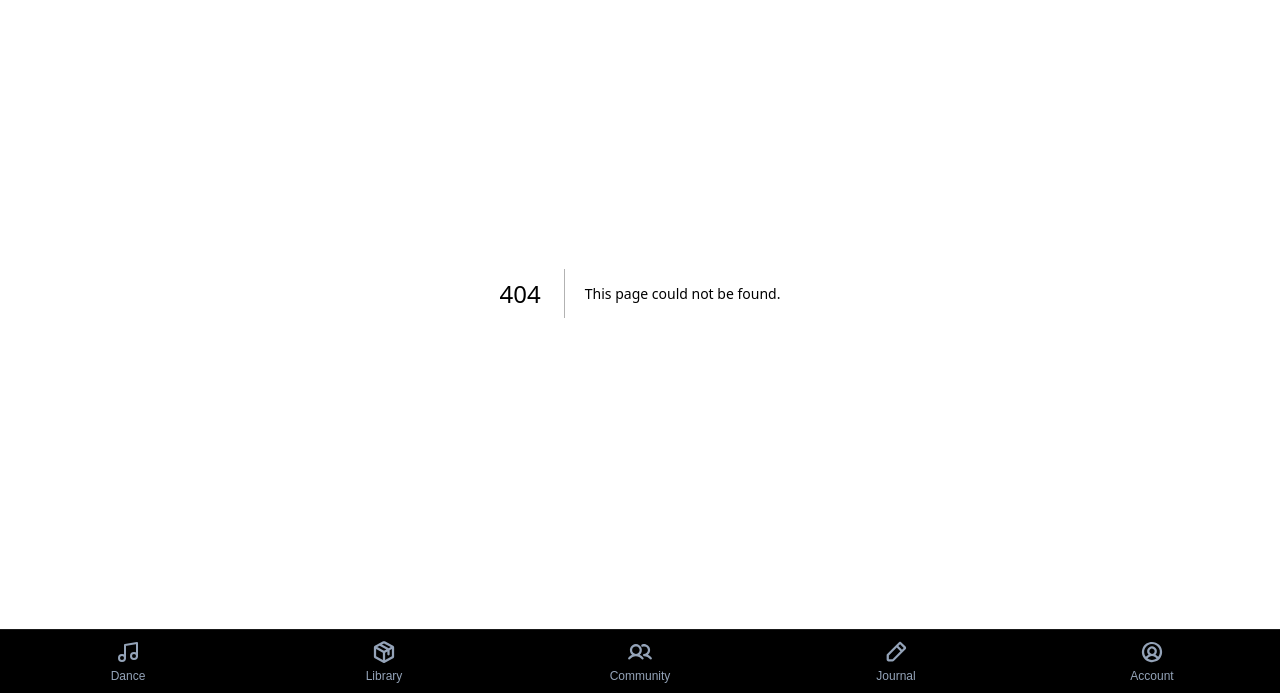
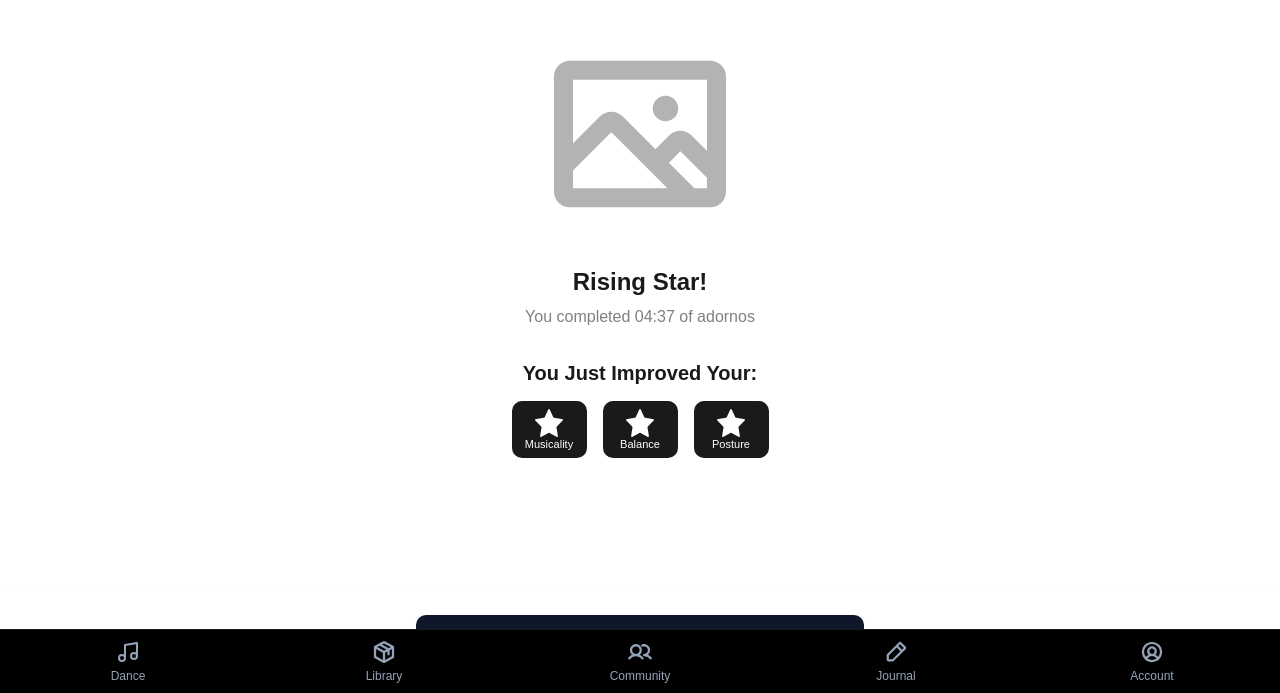
Before and after one commit to orangedrum/ytapp, a Next.js app: page /practice/celebration in a window 1280 px wide. Before the commit this address had no page. Shown: the part 107-800 px from the top of the page. Built offline with nearby package versions, Linux system fonts and the light colour scheme; a web font is replaced by a local one.

Commit message:
celebratory pg take 1

```diff
--- /dev/null
+++ b/app/practice/celebration/page.tsx
@@ -0,0 +1,77 @@
+import React from "react";
+import Link from "next/link";
+import { Button } from "@/components/ui/button";
+import { StarFilledIcon } from "@/components/ui/icons";
+import { cn } from "@/lib/utils";
+
+// Reusing the card style from SelectableCard but for display only
+const StatCard = ({ label }: { label: string }) => (
+  <div className="flex flex-col items-center justify-center w-[75px] h-[57px] rounded-[10px] border-2 border-foreground bg-foreground p-1">
+    <div className="h-8 w-8 flex items-center justify-center">
+      <StarFilledIcon className="w-7 h-7 text-background" />
+    </div>
+    <p className="text-[11px] font-medium text-center text-background leading-tight">
+      {label}
+    </p>
+  </div>
+);
+
+interface CelebrationPageProps {
+  searchParams: { [key: string]: string | string[] | undefined };
+}
+
+export default function CelebrationPage({ searchParams }: CelebrationPageProps) {
+  const time = typeof searchParams.time === 'string' ? searchParams.time : "04:37";
+  const category = typeof searchParams.category === 'string' ? searchParams.category : "adornos";
+
+  return (
+    <div className="flex flex-col min-h-screen bg-background relative overflow-hidden">
+
+      {/* Main Content - Centered Vertically */}
+      <div className="flex-1 flex flex-col items-center justify-center w-full max-w-md mx-auto px-6 pb-24 gap-8">
+
+        {/* Celebration Image Placeholder */}
+        <div className="relative w-[204px] h-[204px]">
+           <svg width="204" height="204" viewBox="0 0 204 204" fill="none" xmlns="http://www.w3.org/2000/svg" className="w-full h-full">
+            <path d="M114.75 76.5C114.75 73.9783 115.498 71.5132 116.899 69.4165C118.3 67.3198 120.291 65.6856 122.621 64.7205C124.951 63.7555 127.514 63.503 129.987 63.995C132.461 64.4869 134.732 65.7013 136.516 67.4844C138.299 69.2675 139.513 71.5393 140.005 74.0126C140.497 76.4859 140.244 79.0495 139.279 81.3792C138.314 83.709 136.68 85.7002 134.584 87.1012C132.487 88.5022 130.022 89.25 127.5 89.25C124.118 89.25 120.875 87.9067 118.484 85.5156C116.093 83.1245 114.75 79.8815 114.75 76.5ZM188.062 44.625V159.375C188.062 163.602 186.383 167.656 183.395 170.645C180.406 173.633 176.352 175.312 172.125 175.312H31.875C27.6481 175.312 23.5943 173.633 20.6055 170.645C17.6166 167.656 15.9375 163.602 15.9375 159.375V44.625C15.9375 40.3981 17.6166 36.3443 20.6055 33.3555C23.5943 30.3666 27.6481 28.6875 31.875 28.6875H172.125C176.352 28.6875 180.406 30.3666 183.395 33.3555C186.383 36.3443 188.062 40.3981 188.062 44.625ZM35.0625 47.8125V111.339L62.0447 84.3572C65.0334 81.3694 69.0864 79.6909 73.3125 79.6909C77.5386 79.6909 81.5916 81.3694 84.5803 84.3572L117.388 117.141L131.078 103.458C134.067 100.47 138.12 98.792 142.346 98.792C146.572 98.792 150.625 100.47 153.614 103.458L168.938 118.806V47.8125H35.0625ZM35.0625 156.188H129.365L73.3125 100.135L35.0625 138.385V156.188ZM168.938 156.188V145.828L142.346 119.236L130.911 130.688L156.411 156.188H168.938Z" fill="#B3B3B3"></path>
+          </svg>
+        </div>
+
+        {/* Text Content */}
+        <div className="flex flex-col items-center gap-2 text-center">
+          <h2 className="text-h3 font-semibold text-foreground">
+            Rising Star!
+          </h2>
+          <p className="text-body1Medium text-muted-foreground">
+            You completed {time} of {category}
+          </p>
+        </div>
+
+        {/* Stats Section */}
+        <div className="flex flex-col items-center gap-4 w-full">
+          <h3 className="text-h4 font-semibold text-foreground text-center">
+            You Just Improved Your:
+          </h3>
+          <div className="flex items-center justify-center gap-4 w-full">
+            <StatCard label="Musicality" />
+            <StatCard label="Balance" />
+            <StatCard label="Posture" />
+          </div>
+        </div>
+
+      </div>
+
+      {/* Sticky Footer Button */}
+      <div className="fixed bottom-0 left-0 right-0 p-6 bg-background border-t border-border/5">
+        <div className="w-full max-w-md mx-auto">
+          <Link href="/" className="w-full">
+            <Button className="w-full h-[54px] text-base font-medium rounded-[10px]">
+              Continue
+            </Button>
+          </Link>
+        </div>
+      </div>
+
+    </div>
+  );
+}
```
